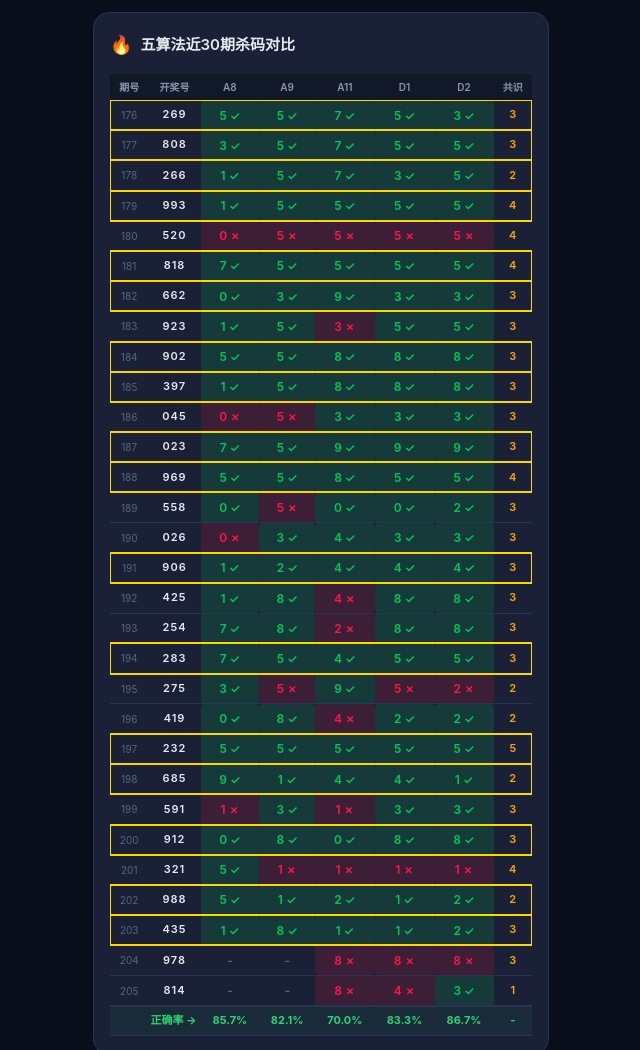
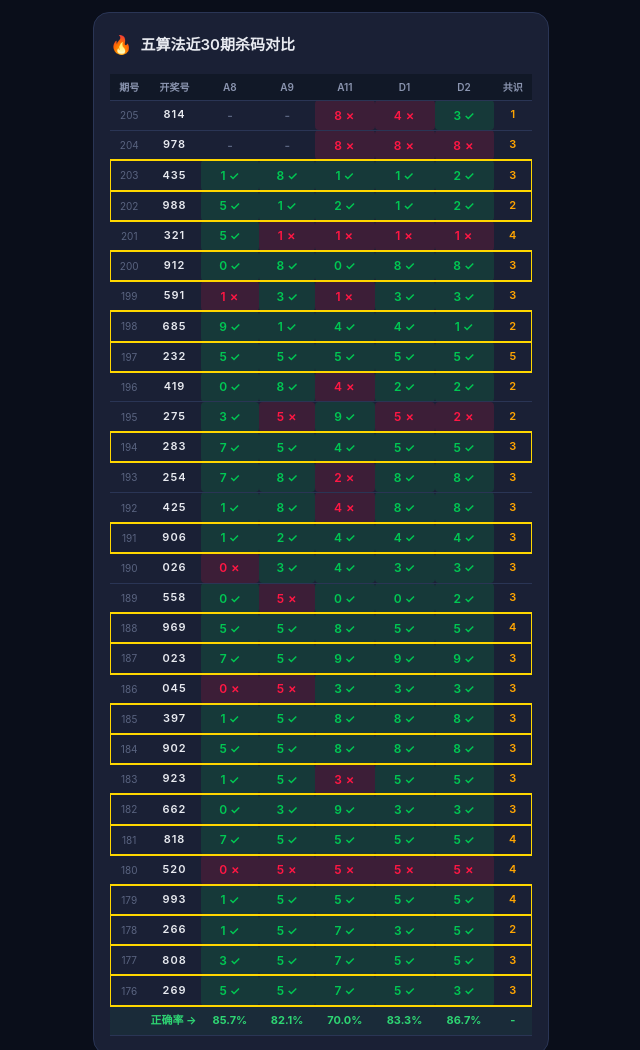
Before and after one commit to lxf-ecom/fc3d-webapp, a plain HTML site: page index.html in a window 1280 px wide. Shown: the part 2709-3759 px from the top of the page, without its empty margins (319-959 px from the left). Drawn offline with nearby package versions, Linux system fonts and the light colour scheme.

Commit message:
chore: 重新生成HTML确保数据一致

```diff
--- a/index.html
+++ b/index.html
@@ -467,7 +467,7 @@ function renderChart1() {
     var algOk = {}, algTotal = {};
     algKeys.forEach(function(k){ algOk[k]=0; algTotal[k]=0; });
     var h = '';
-    for (var i = 0; i < n; i++) {
+    for (var i = n - 1; i >= 0; i--) {
         var rowClass = c1.all_right[i] ? ' class="all-right-row"' : '';
         h += '<tr' + rowClass + '>';
         h += '<td class="period-col">' + c1.periods[i] + '</td>';
```
